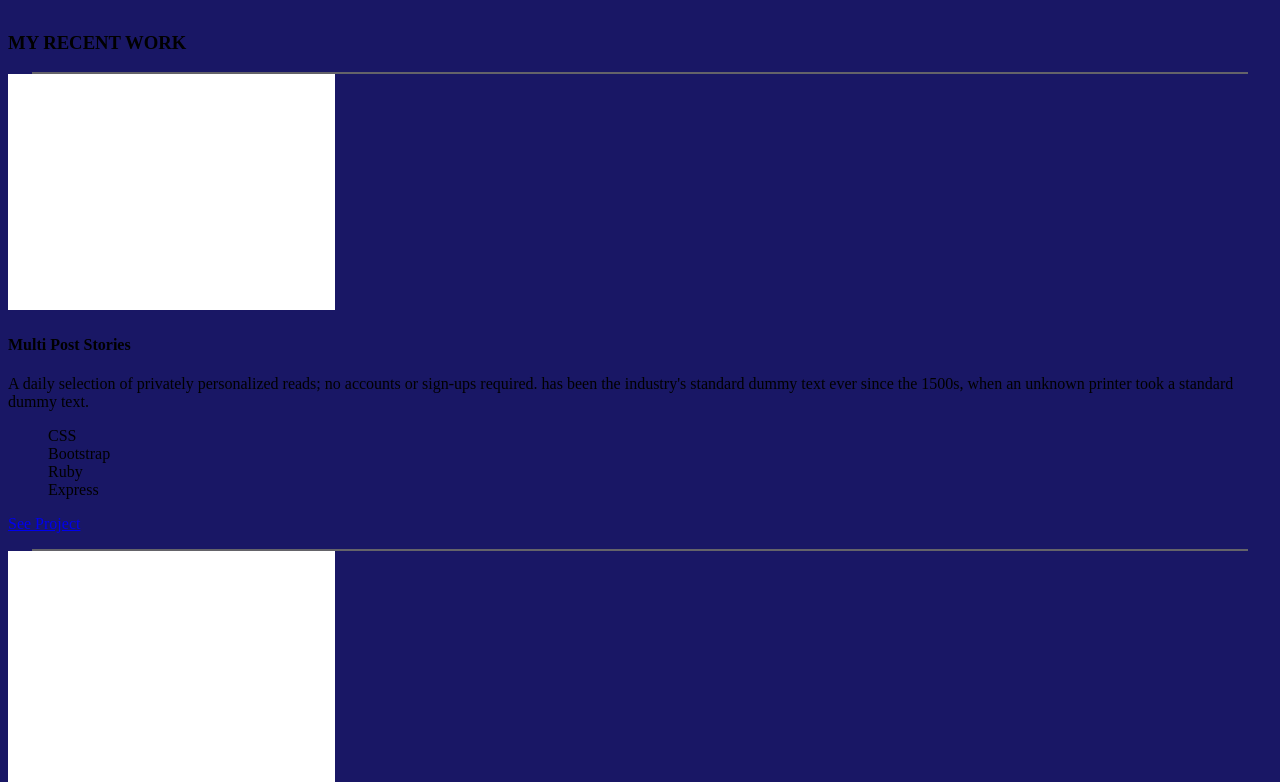
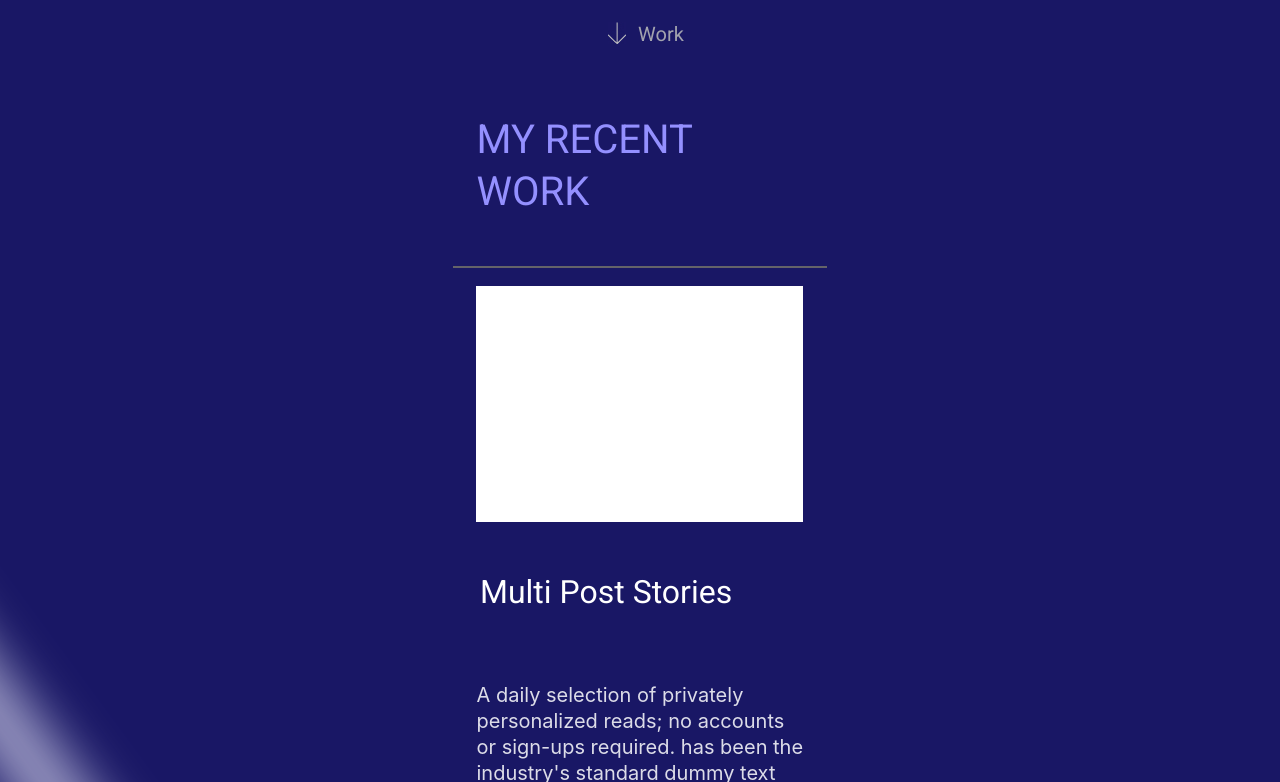
Before and after one commit to Beardless-sheik/Alicks-Portfolio, a plain HTML site: page index.html in a window 1280 px wide. Shown: the part 1016-1798 px from the top of the page. Drawn offline with Linux system fonts and the light colour scheme; a web font is replaced by a local one.

Commit message:
Update style.css
Added extra styling for the "works" section and the inclusion of the backgrounds

```diff
--- a/style.css
+++ b/style.css
@@ -1,6 +1,14 @@
-body {
+@import url('https://rsms.me/inter/inter.css');
+
+main {
+  box-sizing: border-box;
+}
+html, body {
   background: #191765;
-  position: relative;
+  margin: 0px;
+  padding: 0px;
+  max-width: 100%;
+  overflow-x: hidden;
 }
 
 header {
@@ -12,7 +20,7 @@ header {
   height: 1rem;
   left: 12px;
   top: 10px;
-  margin-left: 24px;
+  margin:20px 24px;
   font-family: Roboto, sans-serif;
   font-style: normal;
   font-weight: 500;
@@ -85,8 +93,7 @@ header {
 }
 
 .dividing-line {
-  margin-left: 24px;
-  margin-right: 24px;
+  margin: 8px 20px;
   top: calc(50% - 0px / 2 + 0.5px);
   border: 1px solid #646369;
 }
@@ -164,3 +171,172 @@ header {
 ul {
   list-style-type: none;
 }
+
+.work-arrow-container {
+  display: flex;
+  justify-content: center;
+}
+
+.work-arrow {
+  background: #191765;
+  background-image: url("./images/work-arrow.jpg");
+  width: 1.125rem;
+  height: 22px;
+  left: 0px;
+  top: 9.35px;
+  margin: 20px 12px;
+  text-align: center;
+}
+
+.work-arrow-text {
+  display: inline;
+  width: 47px;
+  height: 32px;
+  font-family: Roboto, sans-serif;
+  font-style: normal;
+  font-weight: 500;
+  font-size: 20px;
+  text-align: center;
+  color: #a2a3ae;
+}
+
+.works-section {
+  display: flex;
+  flex-direction: column;
+  align-items: center;
+}
+
+.grid-container {
+  display: grid;
+  gap: 10px;
+}
+
+.elipse-multi-post {
+  background-image: url("./images/elipse-multi-post.jpg");
+  position: absolute;
+  width: 39.61px;
+  height: 482.57px;
+  left: -42.04px;
+  top: 1464.71px;
+  background: #edecff;
+  filter: blur(30px);
+  transform: rotate(-36.38deg);
+}
+
+.elipse-multi-post-2 {
+  background-image: url("./images/elipse-multi-post-2.jpg");
+  position: absolute;
+  width: 60.28px;
+  height: 261.6px;
+  left: 327.27px;
+  top: 2287.23px;
+  background: #edecff;
+  filter: blur(40px);
+  transform: matrix(-0.84, -0.54, -0.54, 0.84, 0, 0);
+}
+
+.elipse-multi-post-3{
+  background-image: url("./images/elipse-multi-post-3.jpg");
+  position: absolute;
+  width: 308px;
+  height: 155px;
+  left: -93px;
+  top: 3174px;
+  background: rgba(237, 236, 255, 0.3);
+  filter: blur(35px);
+}
+
+.elipse-multi-post-4{
+  background-image: url("./images/elipse-multi-post-4.jpg");
+  position: absolute;
+  width: 45.29px;
+  height: 357.04px;
+  left: 380.22px;
+  top: 3853px;
+  background: #EDECFF;
+  filter: blur(45px);
+  background-size: cover;
+  transform: matrix(-0.22, 0.85, 0.85, 0.26, 0, 0);
+}
+
+.works-headline {
+  width: 327px;
+  height: 104px;
+  font-family: Roboto, sans-serif;
+  font-style: normal;
+  font-weight: 500;
+  font-size: 40px;
+  line-height: 52px;
+  align-items: center;
+  color: #9490ff;
+}
+
+.work-card-container {
+  display: flex;
+  flex-direction: column;
+  justify-content: center;
+  align-items: center;
+}
+
+.work-card-heading {
+  width: 20rem;
+  height: 55px;
+  font-family: Roboto, sans-serif;
+  font-style: normal;
+  font-weight: 500;
+  font-size: 32px;
+  line-height: 44px;
+  display: flex;
+  align-items: center;
+  color: #fff;
+}
+
+.work-card-description {
+  position: static;
+  width: 327px;
+  height: 204px;
+  left: 0px;
+  top: 50px;
+  font-family: Inter, sans-serif;
+  font-style: normal;
+  font-weight: normal;
+  font-size: 20px;
+  line-height: 26px;
+  color: #dcdce8;
+}
+
+.work-card-skills-container {
+  display: flex;
+}
+
+.work-card-skills-description {
+  margin: 0px 10px;
+  padding: 0px 12px;
+  height: 20px;
+  border-right: 1px solid #555555;
+  font-family: Inter, sans-serif;
+  font-style: normal;
+  font-weight: 500;
+  font-size: 0.938rem;
+  line-height: 1.25rem;
+  color: #fff;
+}
+
+.see-project-button {
+  margin-left: 3rem;
+  margin-bottom: 10px;
+  align-self: flex-start;
+  background: #7D73FC;
+  display: flex;
+}
+
+.see-project-text {
+  font-family: Roboto, sans-serif;
+  font-style: normal;
+  padding: 10px;
+  font-weight: 500;
+  font-size: 12px;
+  align-items: center;
+  text-align: center;
+  letter-spacing: 0.03em;
+}
```
